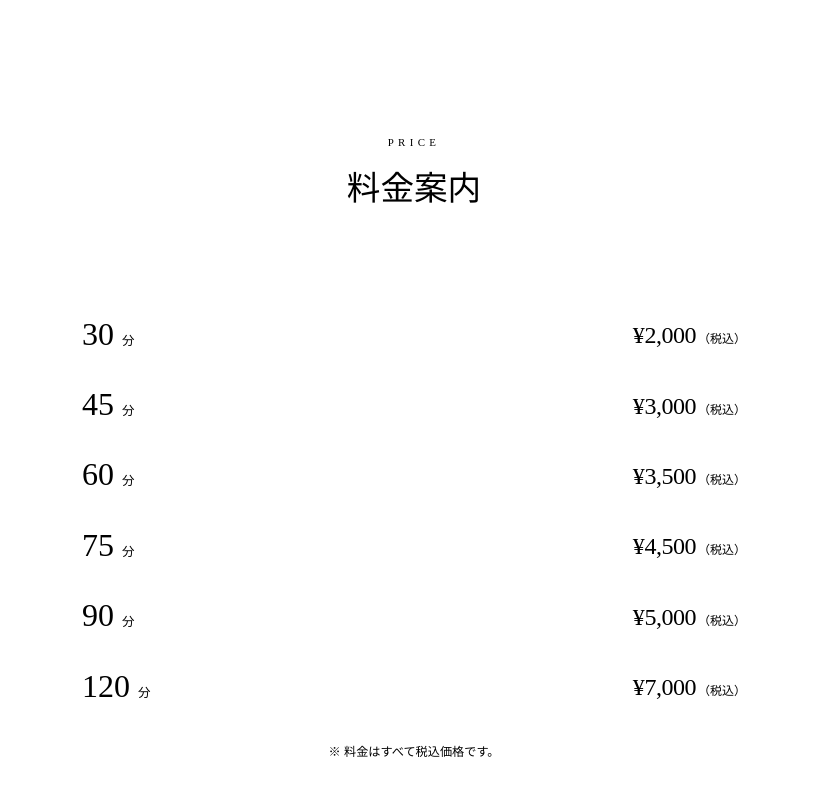
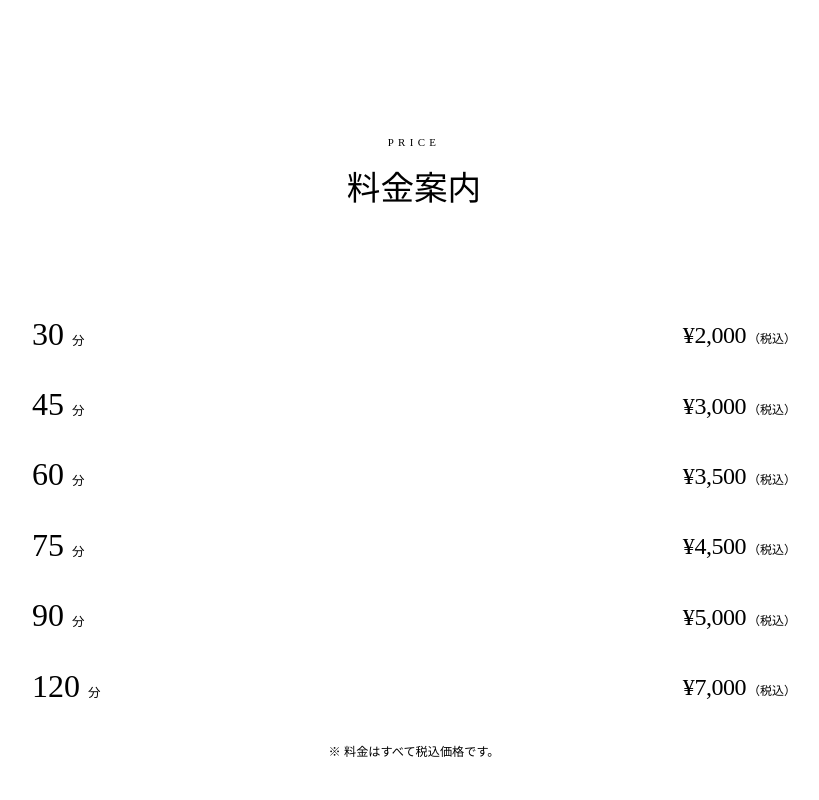
Before and after one commit to toki193/Toki, a plain HTML site: page index.html in a window 1280 px wide. Shown: the part 3460-4260 px from the top of the page, without its empty margins (226-1045 px from the left). Drawn offline with Linux system fonts and the light colour scheme.

Commit message:
Add files via upload

```diff
--- a/index.html
+++ b/index.html
@@ -285,7 +285,7 @@ margin-bottom:10px;
 
 /* PRICE */
 #price { background: var(–warm); padding:48px 48px 88px; text-align:center; }
-.price-inner { max-width:680px; margin:0 auto; }
+.price-inner { max-width:780px; margin:0 auto; }
 .price-rows { margin-top:48px; border-top:1px solid var(–border); }
 .price-row {
 display:flex;
```
